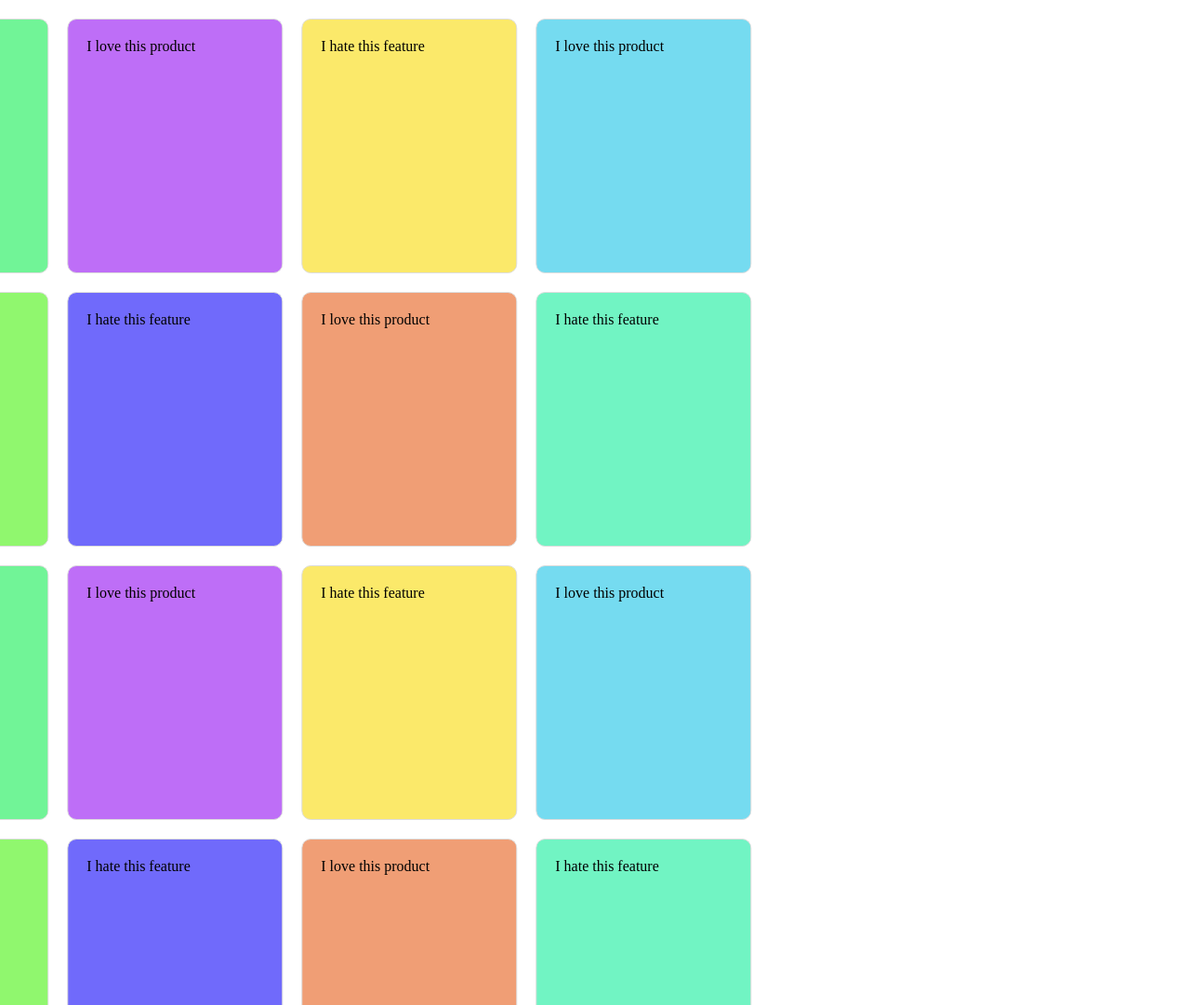
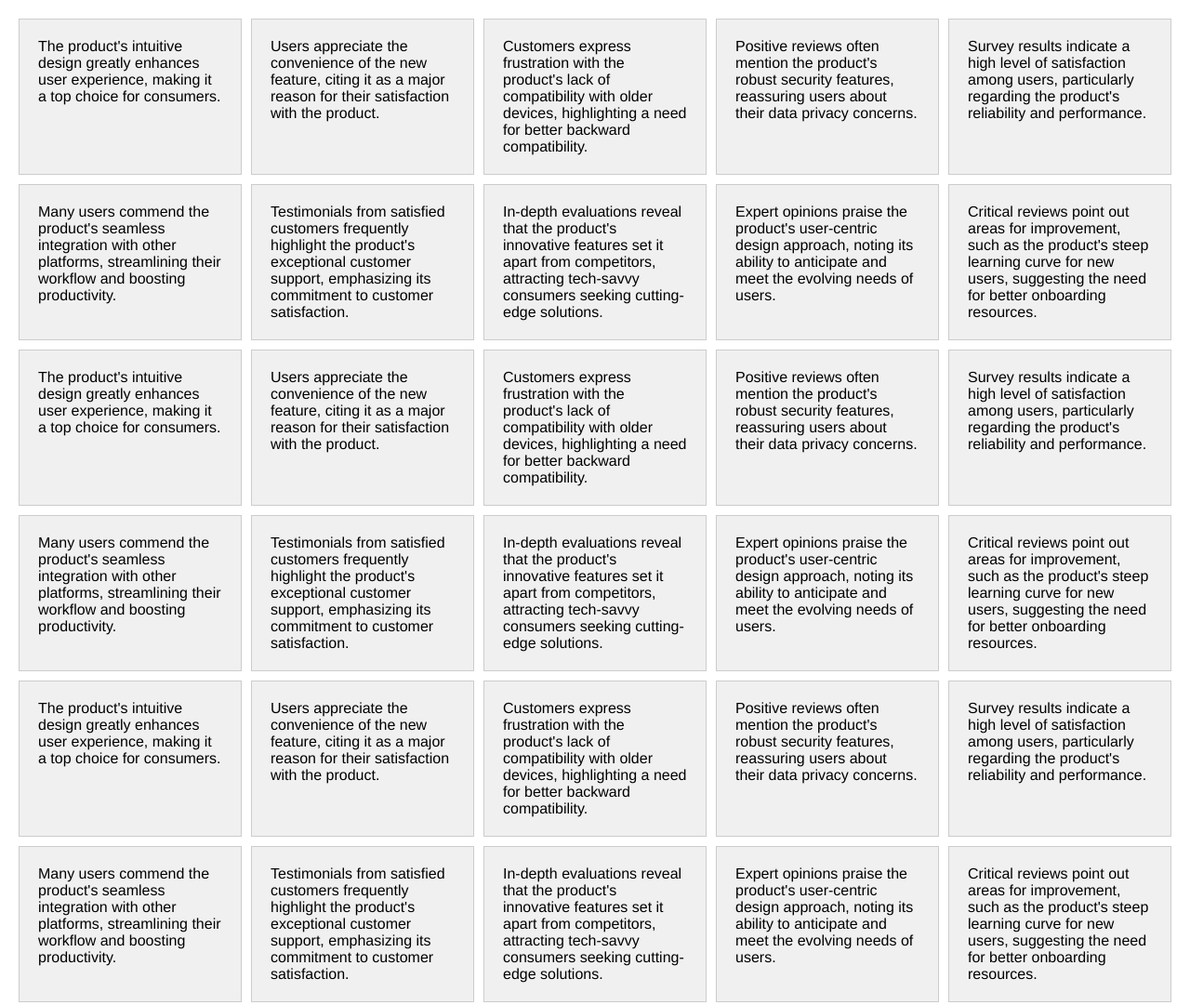
Before and after one commit to mataleogml/DataNotes, a plain HTML site: page index.html in a window 1280 px wide. Shown: the top 1081 px of the page at 93% size. Drawn offline with Linux system fonts and the light colour scheme.

Commit message:
Added infinite scrolling

```diff
--- a/data.json
+++ b/data.json
@@ -1,42 +1,42 @@
 [
     {
       "category": "interview",
-      "text": "I love this product"
+      "text": "The product's intuitive design greatly enhances user experience, making it a top choice for consumers."
     },
     {
       "category": "questionnaire",
-      "text": "I hate this feature"
+      "text": "Users appreciate the convenience of the new feature, citing it as a major reason for their satisfaction with the product."
     },
     {
       "category": "feedback",
-      "text": "I love this product"
+      "text": "Customers express frustration with the product's lack of compatibility with older devices, highlighting a need for better backward compatibility."
     },
     {
       "category": "review",
-      "text": "I hate this feature"
+      "text": "Positive reviews often mention the product's robust security features, reassuring users about their data privacy concerns."
     },
     {
       "category": "survey",
-      "text": "I love this product"
+      "text": "Survey results indicate a high level of satisfaction among users, particularly regarding the product's reliability and performance."
     },
     {
       "category": "comment",
-      "text": "I hate this feature"
+      "text": "Many users commend the product's seamless integration with other platforms, streamlining their workflow and boosting productivity."
     },
     {
       "category": "testimonial",
-      "text": "I love this product"
+      "text": "Testimonials from satisfied customers frequently highlight the product's exceptional customer support, emphasizing its commitment to customer satisfaction."
     },
     {
       "category": "evaluation",
-      "text": "I hate this feature"
+      "text": "In-depth evaluations reveal that the product's innovative features set it apart from competitors, attracting tech-savvy consumers seeking cutting-edge solutions."
     },
     {
       "category": "opinion",
-      "text": "I love this product"
+      "text": "Expert opinions praise the product's user-centric design approach, noting its ability to anticipate and meet the evolving needs of users."
     },
     {
       "category": "critique",
-      "text": "I hate this feature"
+      "text": "Critical reviews point out areas for improvement, such as the product's steep learning curve for new users, suggesting the need for better onboarding resources."
     }
   ]
--- a/index.html
+++ b/index.html
@@ -3,11 +3,52 @@
 <head>
 <meta charset="UTF-8">
 <meta name="viewport" content="width=device-width, initial-scale=1.0">
-<title>Grid with Zoom Effect</title>
+<title>Grid with Infinite Scroll</title>
 <link rel="stylesheet" href="styles.css">
+<style>
+  body, html {
+    height: 100%;
+    margin: 0;
+    padding: 0;
+  }
+</style>
 </head>
 <body>
 <div class="grid-container" id="gridContainer"></div>
+<div id="loadingMessage" style="display: none;">Loading...</div>
 <script src="stickie.js"></script>
+<script>
+document.addEventListener("DOMContentLoaded", function() {
+    loadInitialData();
+    window.addEventListener('scroll', handleScroll);
+});
+
+function loadInitialData() {
+    fetchAndAppendData();
+}
+
+function fetchAndAppendData() {
+    document.getElementById('loadingMessage').style.display = 'block';
+    fetch('data.json')
+        .then(response => response.json())
+        .then(data => {
+            createGrid(data);
+            document.getElementById('loadingMessage').style.display = 'none';
+        })
+        .catch(error => {
+            console.error('Error fetching data:', error);
+            document.getElementById('loadingMessage').style.display = 'none';
+        });
+}
+
+function handleScroll() {
+    const scrollableHeight = document.documentElement.scrollHeight - window.innerHeight;
+    const scrolledDistance = window.scrollY;
+
+    if (scrolledDistance >= scrollableHeight * 0.9) {
+        fetchAndAppendData();
+    }
+}
+</script>
 </body>
 </html>
--- a/stickie.js
+++ b/stickie.js
@@ -1,71 +1,34 @@
+let page = 1; // Initialize page number
+
 document.addEventListener("DOMContentLoaded", function() {
-    fetch('data.json')
-      .then(response => response.json())
-      .then(data => createGrid(data));
-  });
+    loadMoreData();
+    window.addEventListener('scroll', handleScroll);
+});
 
-  function createGrid(data) {
+function handleScroll() {
+    const { scrollTop, scrollHeight, clientHeight } = document.documentElement;
+    if (scrollTop + clientHeight >= scrollHeight - 5) {
+        loadMoreData();
+    }
+}
+
+function loadMoreData() {
+    fetch(`data.json?page=${page}`)
+        .then(response => response.json())
+        .then(data => {
+            createGrid(data);
+            page++; // Increment page number for next request
+        });
+}
+
+function createGrid(data) {
     const gridContainer = document.getElementById('gridContainer');
 
-    // Determine number of columns based on device width
-    const numColumns = window.innerWidth >= 768 ? Infinity : 5;
-
-    let cellWidth = 0;
-
-    // Create cells
-    data.forEach((item, index) => {
-      const cell = document.createElement('div');
-      cell.classList.add('cell');
-      cell.innerText = item.text;
-
-      // Dynamically assign color based on category
-      const color = getCategoryColor(item.category, index);
-      cell.style.backgroundColor = color;
-
-      gridContainer.appendChild(cell);
+    // Create grid items
+    data.forEach(item => {
+        const gridItem = document.createElement('div');
+        gridItem.classList.add('grid-item');
+        gridItem.innerText = item.text;
+        gridContainer.appendChild(gridItem);
     });
-
-    // Duplicate the content
-    gridContainer.innerHTML += gridContainer.innerHTML;
-
-    // Wait for layout to settle then calculate cell size and start animation
-    setTimeout(() => {
-      cellWidth = gridContainer.firstElementChild.offsetWidth;
-      setSquareCellSize(gridContainer, cellWidth);
-      startScrollAnimation(gridContainer, cellWidth);
-    }, 0);
-
-    // Adjust cell size when the window is resized
-    window.addEventListener('resize', function() {
-      cellWidth = gridContainer.firstElementChild.offsetWidth;
-      setSquareCellSize(gridContainer, cellWidth);
-    });
-  }
-
-  function getCategoryColor(category, index) {
-    // Generate a color based on the category name and index
-    const hue = (index * 137.508) % 360;
-    const saturation = 80 + (index * 5) % 20;
-    const lightness = 70;
-
-    // Convert HSL to RGB
-    return `hsl(${hue}, ${saturation}%, ${lightness}%)`;
-  }
-
-  function setSquareCellSize(gridContainer, width) {
-    const cells = gridContainer.querySelectorAll('.cell');
-    cells.forEach(cell => {
-      cell.style.height = width + 'px';
-    });
-  }
-
-  function startScrollAnimation(gridContainer, cellWidth) {
-    const animationDuration = (cellWidth / 100) * 5; // Adjust this value to control scroll speed
-
-    gridContainer.style.animation = `scroll ${animationDuration}s linear infinite`;
-    gridContainer.style.setProperty('--offset', cellWidth + 'px');
-
-    gridContainer.addEventListener('animationiteration', () => {
-      gridContainer.scrollLeft = 0; // Reset scroll position when the animation iteration completes
-    });
-  }
+}
--- a/styles.css
+++ b/styles.css
@@ -1,40 +1,33 @@
-body {
+/* styles.css */
+
+body, html {
+    height: 100%;
     margin: 0;
     padding: 0;
-    overflow: hidden;
 }
 
 .grid-container {
     display: grid;
     grid-template-columns: repeat(auto-fill, minmax(200px, 1fr));
-    gap: 20px;
+    gap: 10px;
     padding: 20px;
+    min-height: 100vh; /* Ensure the grid container takes up at least the full viewport height */
 }
 
-  .cell {
-    background-color: #f9f9f9;
-    border: 1px solid #ddd;
-    border-radius: 10px;
+.grid-item {
+    background-color: #f0f0f0;
+    border: 1px solid #ccc;
     padding: 20px;
-    cursor: pointer;
-    transition: transform 0.5s ease;
+    transition: transform 0.3s ease;
+    font-family: 'helvetica';
 }
 
-  .cell:hover {
-    transform: scale(1.05);
+.grid-item:hover {
+    transform: scale(2);
 }
 
-/* Add this CSS for animation */
-@keyframes scroll {
-    0% {
-      transform: translateX(0);
+#loadingMessage {
+    text-align: center;
+    padding: 10px;
+    font-weight: bold;
 }
-    100% {
-      transform: translateX(calc(-100% + var(--offset)));
-    }
-  }
-
-  .grid-container {
-    overflow: hidden; /* Ensure the overflow is hidden */
-    white-space: nowrap; /* Prevent content from wrapping */
-  }
```
Lines whose indentation alone changed are shown as unchanged.
